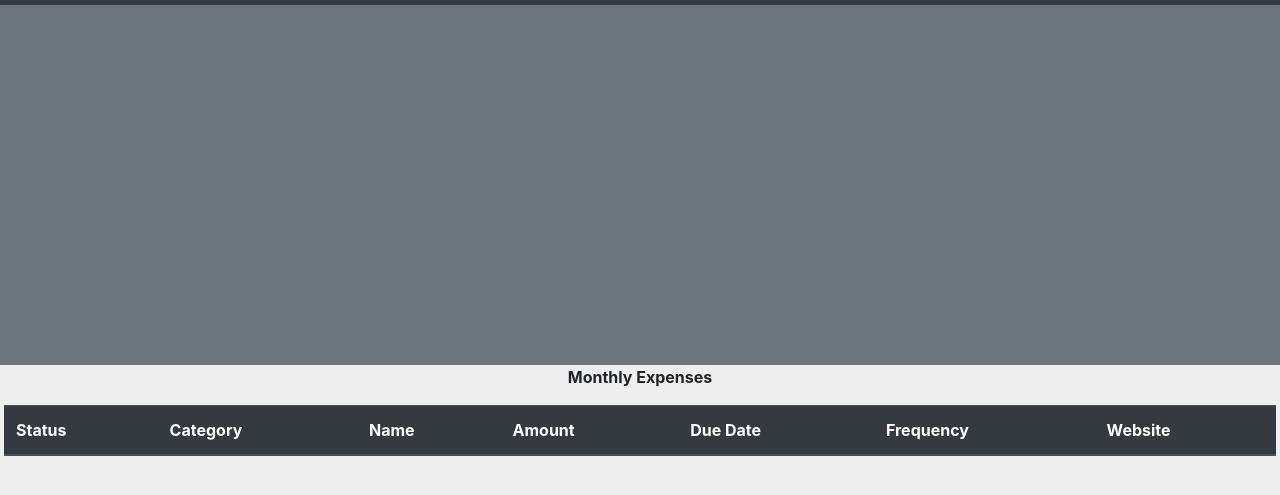
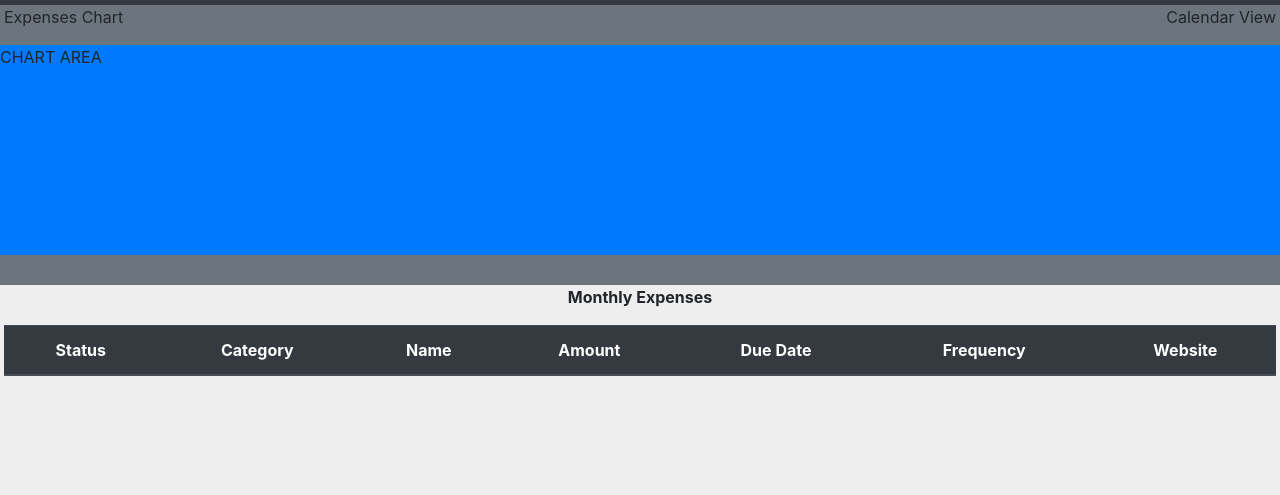
Before and after one commit to Fortuna-Morpheus/Morpheus, a website built with webpack: page public/index.html in a window 1280 px wide. Shown: the part 51-546 px from the top of the page. Built offline with nearby package versions, Linux system fonts and the light colour scheme; files whose address does not match are found by name.

Commit message:
modifications

```diff
--- a/public/index.html
+++ b/public/index.html
@@ -78,14 +78,24 @@
 
     <!-- Jumbotron area where charts and calendar will be displayed -->
     <div class="jumbotron-fluid bg-secondary">
+        <!-- Text above Chart -->
+        <section class="d-flex justify-content-between w-100">
+            <p class="ml-1">Expenses Chart</p>
+            <p class="mr-1">Calendar View </p>
+        </section>
+
+        <!-- Chart Section -->
+        <section class="w-100 h-75 bg-primary">
+            CHART AREA
+        </section>
 
     </div>
     <!-- Jumbotron End -->
 
     <!-- Bottom area of the site -->
-    <div class="row mx-1">
+    <div class="row mx-1" id="bottom-area">
         <p class=" mx-auto font-weight-bold">Monthly Expenses</p>
-        <table class="table table-striped">
+        <table class="table table-striped text-center">
             <thead class="thead-dark">
             <tr>
                 <th scope="col">Status</th>
--- a/public/style.css
+++ b/public/style.css
@@ -5,5 +5,6 @@ body {
 
 /* CSS for the Jumbotron */
 .jumbotron-fluid {
-    height: 45vh;
+    height: 35vh;
+    /*height: 75vh;*/
 }
--- a/src/index.js
+++ b/src/index.js
@@ -48,7 +48,7 @@ $(document).ready(function () {
         // Push all elements of the table row to the empty string
         html += `
             <tr>
-                <th scope="row">${billPaid(status)}</th>
+                <th scope="row" class="paid-status">${billPaid(status)}</th>
                 <td>${category}</td>
                 <td>${alias}</td>
                 <td>\$${amount}</td>
@@ -70,6 +70,11 @@ $(document).ready(function () {
         bills.forEach(({status, category, alias, name, amount, dueDate, frequency, website}) => {
             // uses above function to take data and append it to HTML
             $("#dataTextArea").append(createTableData(status, category, alias, name, amount, dueDate, frequency, website));
+        });
+
+        // Adds click functions since data is created on HTML
+        $(".paid-status").click(()=> {
+            console.log(this);
         })
     };
 
@@ -83,4 +88,6 @@ $(document).ready(function () {
     });
 
 
+
+
 });
```
